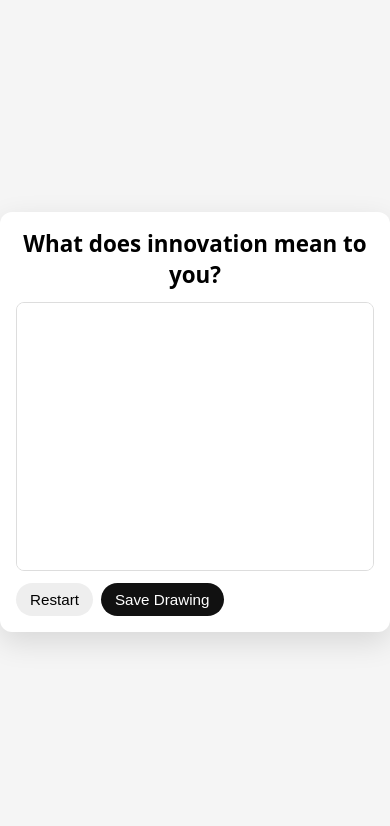
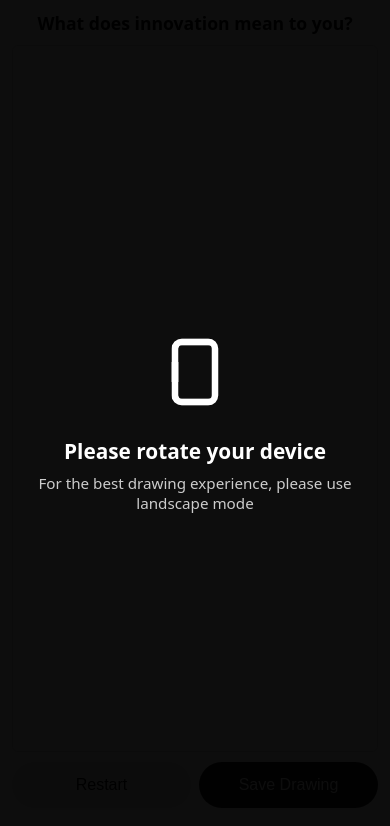
Before and after one commit to thejameswilliam/CreativeMorningsDoodle, a website: page public/index.html in a window 390 px wide. Drawn offline with Linux system fonts and the light colour scheme.

Commit message:
Updated styling

```diff
--- a/public/index.html
+++ b/public/index.html
@@ -1,12 +1,28 @@
 <!DOCTYPE html>
 <html lang="en">
+
 <head>
   <meta charset="UTF-8" />
   <title>To Be Creative Is To Create – Doodle</title>
-  <meta name="viewport" content="width=device-width, initial-scale=1.0" />
+  <meta name="viewport" content="width=device-width, initial-scale=1.0, maximum-scale=1.0, user-scalable=no" />
+  <meta name="apple-mobile-web-app-capable" content="yes" />
+  <meta name="apple-mobile-web-app-status-bar-style" content="black-translucent" />
+  <meta name="theme-color" content="#111111" />
   <link rel="stylesheet" href="styles.css" />
 </head>
+
 <body>
+  <!-- Orientation prompt for mobile -->
+  <div id="orientation-prompt" class="orientation-prompt">
+    <div class="orientation-content">
+      <svg width="80" height="80" viewBox="0 0 24 24" fill="none" stroke="currentColor" stroke-width="2">
+        <rect x="3" y="6" width="18" height="12" rx="2" />
+        <path d="M9 18h6" />
+      </svg>
+      <h3>Please rotate your device</h3>
+      <p>For the best drawing experience, please use landscape mode</p>
+    </div>
+  </div>
   <div class="app">
     <h2>What does <strong>innovation</strong> mean to you?</h2>
 
@@ -163,9 +179,27 @@
         }
       });
 
+      // Orientation detection for mobile
+      function checkOrientation() {
+        const orientationPrompt = document.getElementById("orientation-prompt");
+        const isMobile = window.innerWidth <= 640;
+        const isPortrait = window.innerHeight > window.innerWidth;
+
+        if (isMobile && isPortrait) {
+          orientationPrompt.classList.add("show");
+        } else {
+          orientationPrompt.classList.remove("show");
+        }
+      }
+
+      window.addEventListener("orientationchange", checkOrientation);
+      window.addEventListener("resize", checkOrientation);
+
       // Initialize
       resizeCanvas();
+      checkOrientation();
     })();
   </script>
 </body>
+
 </html>
--- a/public/styles.css
+++ b/public/styles.css
@@ -1,15 +1,28 @@
 * {
   box-sizing: border-box;
 }
+
+/* Prevent scrolling and bounce on mobile */
+html,
 body {
   margin: 0;
+  padding: 0;
+  width: 100%;
+  height: 100%;
+  overflow: hidden;
+  position: fixed;
+  overscroll-behavior: none;
+  -webkit-overflow-scrolling: touch;
+}
+
+body {
   font-family: system-ui, -apple-system, BlinkMacSystemFont, "Segoe UI", sans-serif;
   background: #f5f5f5;
   display: flex;
   align-items: center;
   justify-content: center;
-      min-height: 100vh;
 }
+
 .app {
   background: #ffffff;
   padding: 16px;
@@ -20,64 +33,212 @@
   display: flex;
   flex-direction: column;
   gap: 12px;
+  max-height: 100vh;
 }
+
 h1 {
   font-size: 1.6rem;
   margin: 0;
 }
+
 h2 {
   font-size: 1.4rem;
   margin: 0;
   text-align: center;
+  line-height: 1.3;
 }
+
 p {
   margin: 0;
   font-size: 0.95rem;
   color: #444;
 }
+
 #canvas-wrapper {
   position: relative;
   width: 100%;
-      aspect-ratio: 4 / 3;
+  aspect-ratio: 2 / 3;
   border-radius: 8px;
   overflow: hidden;
   border: 1px solid #ddd;
   background: #ffffff;
-      touch-action: none; /* important for touch drawing */
+  touch-action: none;
+  /* important for touch drawing */
+  flex-shrink: 0;
 }
+
 canvas {
   width: 100%;
   height: 100%;
   display: block;
 }
+
 .controls {
   display: flex;
   gap: 8px;
   flex-wrap: wrap;
   align-items: center;
   justify-content: space-between;
+  flex-shrink: 0;
 }
+
 .button-group {
   display: flex;
   gap: 8px;
+  flex: 1;
 }
+
 button {
-      padding: 8px 14px;
+  padding: 12px 18px;
   border-radius: 999px;
   border: none;
   cursor: pointer;
   font-size: 0.95rem;
   font-weight: 500;
+  transition: transform 0.1s ease, opacity 0.1s ease;
+  min-height: 44px;
+  /* Touch target size */
+  -webkit-tap-highlight-color: transparent;
 }
+
+button:active {
+  transform: scale(0.96);
+  opacity: 0.8;
+}
+
+button:disabled {
+  opacity: 0.5;
+  cursor: not-allowed;
+}
+
 #clear-btn {
   background: #eeeeee;
+  flex: 1;
 }
+
 #submit-btn {
   background: #111111;
   color: white;
+  flex: 1;
 }
+
 #status {
   font-size: 0.9rem;
   color: #555;
   min-height: 1.2em;
+  width: 100%;
+  text-align: center;
 }
+
+/* Mobile optimizations */
+@media (max-width: 640px) {
+  body {
+    background: #ffffff;
+  }
+
+  .app {
+    padding: 12px;
+    border-radius: 0;
+    max-width: 100%;
+    width: 100%;
+    height: 100%;
+    box-shadow: none;
+    gap: 10px;
+  }
+
+  h2 {
+    font-size: 1.1rem;
+    padding: 0 4px;
+  }
+
+  #canvas-wrapper {
+    border-radius: 6px;
+    flex: 1;
+  }
+
+  button {
+    padding: 14px 20px;
+    font-size: 1rem;
+  }
+
+  .button-group {
+    width: 100%;
+  }
+
+  #status {
+    font-size: 0.85rem;
+  }
+}
+
+/* Extra small mobile devices */
+@media (max-width: 375px) {
+  .app {
+    padding: 8px;
+    gap: 8px;
+  }
+
+  h2 {
+    font-size: 1rem;
+  }
+
+  button {
+    font-size: 0.9rem;
+  }
+}
+
+/* Orientation prompt overlay */
+.orientation-prompt {
+  position: fixed;
+  top: 0;
+  left: 0;
+  width: 100%;
+  height: 100%;
+  background: rgba(0, 0, 0, 0.95);
+  display: flex;
+  align-items: center;
+  justify-content: center;
+  z-index: 9999;
+  opacity: 0;
+  visibility: hidden;
+  transition: opacity 0.3s ease, visibility 0.3s ease;
+}
+
+.orientation-prompt.show {
+  opacity: 1;
+  visibility: visible;
+}
+
+.orientation-content {
+  text-align: center;
+  color: white;
+  padding: 24px;
+}
+
+.orientation-content svg {
+  margin: 0 auto 20px;
+  animation: rotate-hint 2s ease-in-out infinite;
+}
+
+.orientation-content h3 {
+  font-size: 1.3rem;
+  margin: 0 0 8px 0;
+  font-weight: 600;
+}
+
+.orientation-content p {
+  font-size: 0.95rem;
+  margin: 0;
+  color: #ccc;
+}
+
+@keyframes rotate-hint {
+
+  0%,
+  100% {
+    transform: rotate(0deg);
+  }
+
+  50% {
+    transform: rotate(90deg);
+  }
+}
```
Lines whose indentation alone changed are shown as unchanged.
